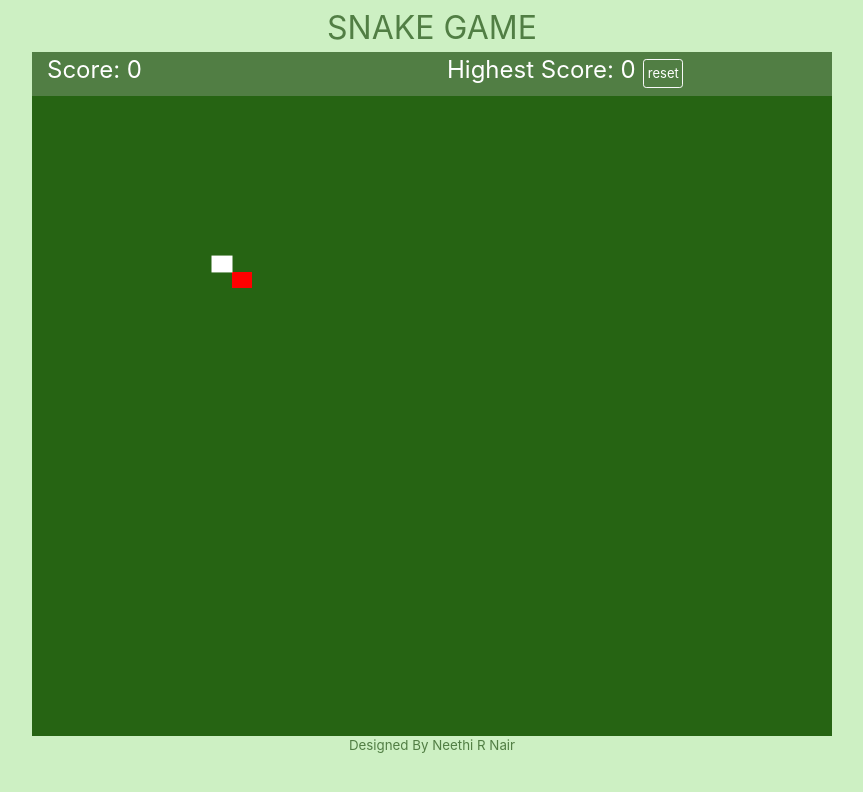
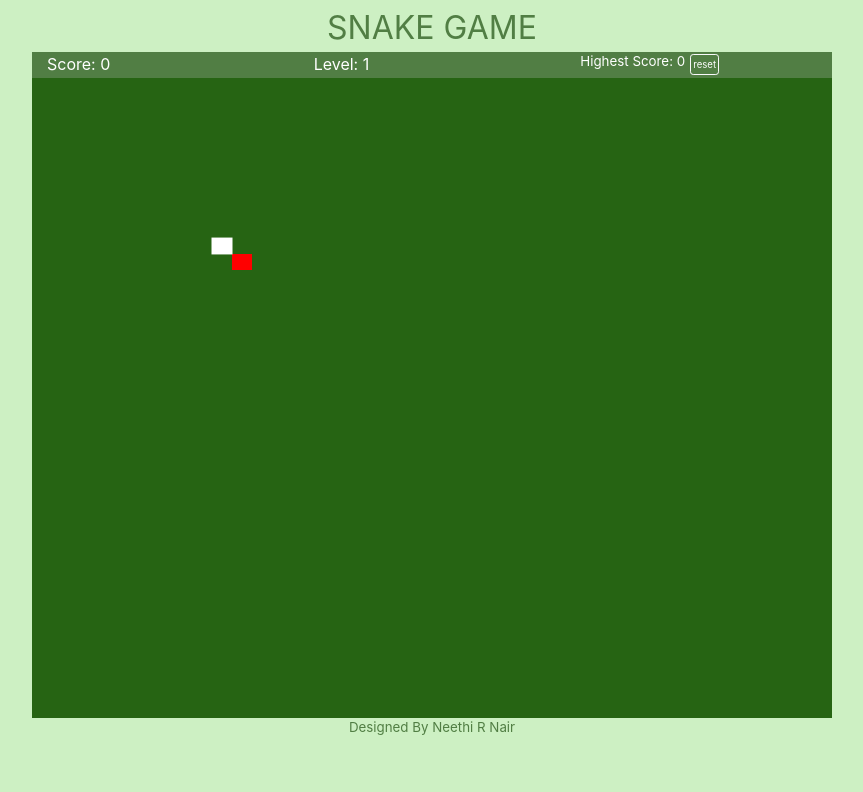
Before and after one commit to NeethiRNair/Snake-Game, a plain HTML site: page index.html in a window 1280 px wide. Shown: the whole page, without its empty margins (38-901 px from the left). Drawn offline with nearby package versions, Linux system fonts and the light colour scheme.

Commit message:
Levels Added

```diff
--- a/index.html
+++ b/index.html
@@ -16,11 +16,15 @@
                 </div>
             </div>
             <div class="row scorePanel">
-                <div class="col-xs-6 col-md-6 score">
+                <div class="col-xs-3 col-md-4 score">
                     <div id="score" >Score:</div>
 
                 </div>
-                <div class="col-xs-6 col-md-6">
+                <div class="col-xs-3 col-md-4 score">
+                    <div id="level" >Level:</div>
+
+                </div>
+                <div class="col-xs-4 col-md-4">
                     <div id="highestScore" >Highest Score:</div>
                     <button type="submit" class="btn btn-light btn-sm" id="reset" onclick="resetfn()">reset</button>
                 </div>
--- a/snake.js
+++ b/snake.js
@@ -4,11 +4,14 @@ var scale =20;
 const rows = cvs.height/scale;
 const columns = cvs.width/scale;
 
-var dir, playerName, playerScore, newGame;
+var dir, playerName, playerScore, newGame, level, speed =250;
+var speedChangeScore = 5;
 
 function resetfn(){
     localStorage.setItem("HighestScore",0);
     snake.highest = 0;
+
+    /* document.getElementById("level").innerText="Level: " + snake.level; */
     document.getElementById("highestScore").innerText="Highest Score: " + localStorage.getItem("HighestScore");
 }
 
@@ -20,12 +23,13 @@ function game(){
         snake = new Snake();
         food =new Food();
         food.location();
-        newGame = setInterval(playGame,150);
+        newGame = setInterval(playGame,speed);
     }
 
     function playGame(){
 
         document.getElementById("score").innerText="Score: " + snake.total;
+        document.getElementById("level").innerText="Level: " + snake.level;
         document.getElementById("highestScore").innerText="Highest Score: " + snake.highest;
         snake.clear();
         food.draw();
@@ -111,6 +115,7 @@ function Snake(){
     this.y = 10*scale;
     this.total = 0;
     this.tail = [];
+    this.level = 1;
     this.highest = (localStorage.getItem("HighestScore")) ? localStorage.getItem("HighestScore") : 0;
 
     //DRAW
@@ -134,7 +139,7 @@ function Snake(){
     this.update = function(){
 
         //Wrapping of snake
-     /*
+        /*
         if(this.x > cvs.width)
         {this.x = 0;}
         if(this.x < 0)
@@ -142,8 +147,8 @@ function Snake(){
         if(this.y > cvs.height)
         {this.y= 0; }
         if(this.y < 0)
-        {this.y = cvs.height;}
- */
+        {this.y = cvs.height;} */
+
         //If food eaten update the snake length
         for(var i=0; i<this.tail.length - 1; i++){
             this.tail[i] = this.tail[i+1];
@@ -155,6 +160,24 @@ function Snake(){
             food.location();
             food.draw();
             this.total++;
+
+            if(this.total === speedChangeScore){
+                clearInterval(newGame);
+                speedChangeScore +=5;
+                if(speed<=100)
+                {
+                    this.level+=1;
+                    document.getElementById("level").innerText="Level: " + this.level;
+                    speed -= 20;
+                }
+                else{
+                    this.level+=1;
+                    document.getElementById("level").innerText="Level: " + this.level;
+                    speed -= 50;
+                }
+                newGame = setInterval(playGame,speed);
+                console.log(speed, speedChangeScore)
+            }
             if(this.total > this.highest){
 
                 this.highest = this.total;
--- a/style.css
+++ b/style.css
@@ -12,7 +12,7 @@
     color: #fff;
     height: 20%;
     width: 100vh;
-    font-size: 1.5em;
+    font-size: 1em;
 }
 
 .gameBoard{
@@ -29,12 +29,17 @@
 #highestScore{
     text-align: start;
     float: left;
+    font-size: smaller;
 }
 #reset{
     float: left;
-    margin: 2%;
+    margin-top: 1%;
+    margin-bottom: 1%;
+    margin-left: 2%;
+    margin-right: 0;
+
     text-align: end;
-    font-size: small;
+    font-size: 0.6em;
     padding: 1%;
     color: #fff;
     background-color: rgb(81, 126, 68); ;
```
